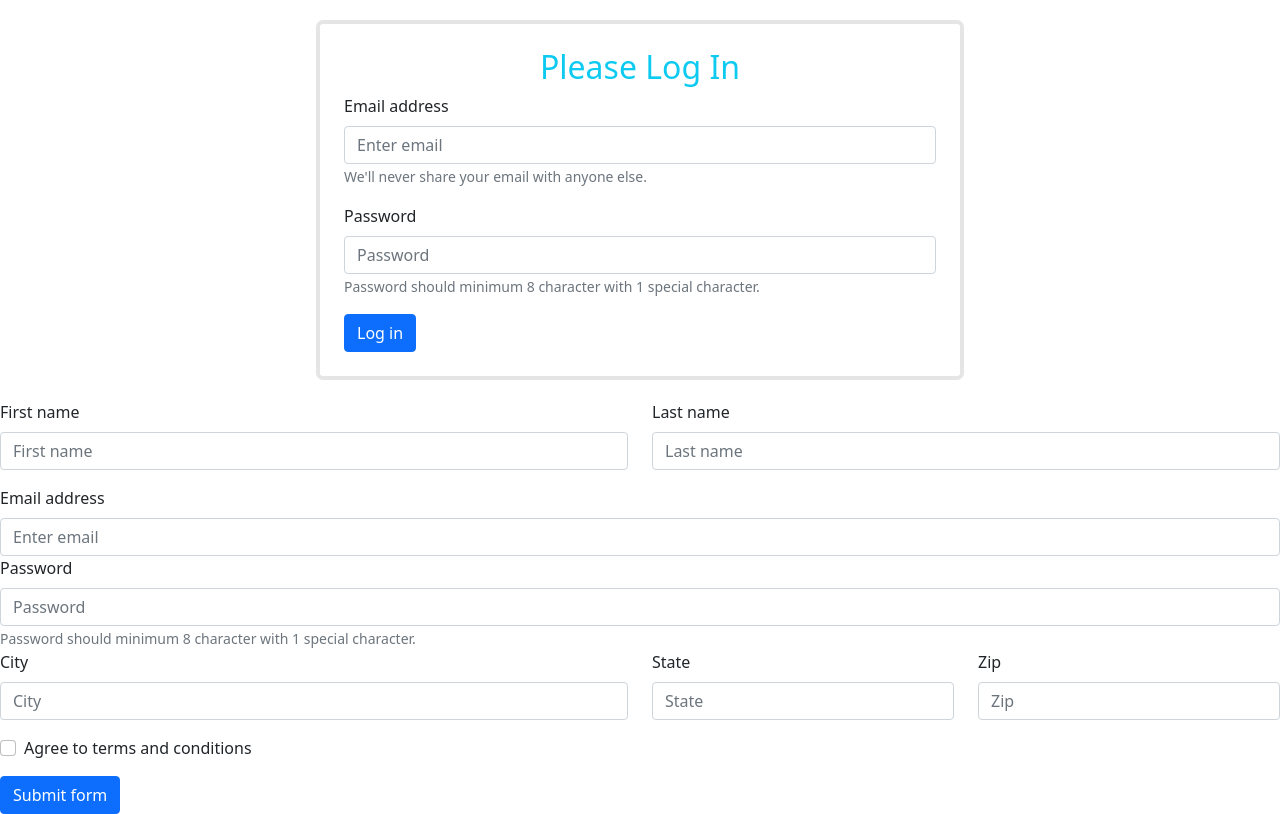
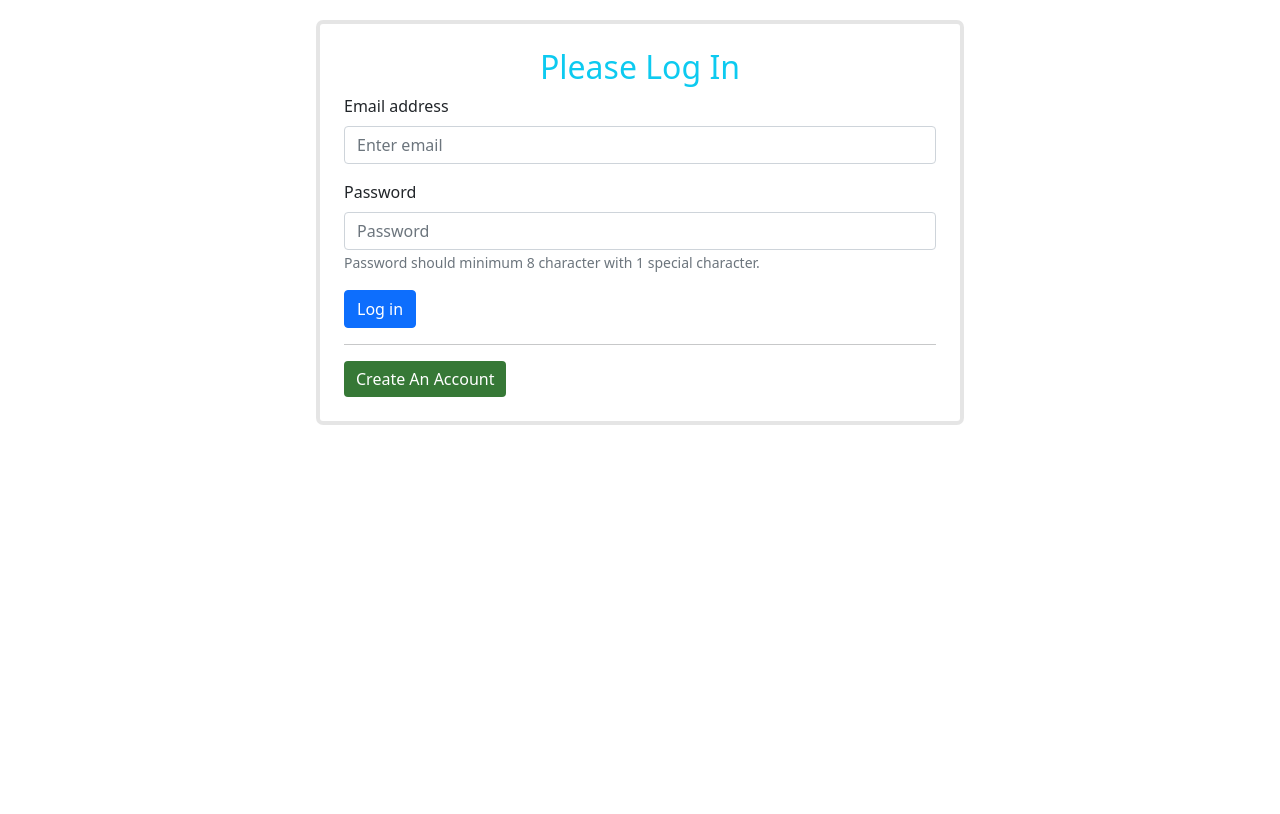
Before and after one commit to khaled39ab/email-password-auth, a React (Create React App) app: page / in a window 1280 px wide. Built offline with nearby package versions, Linux system fonts and the light colour scheme.

Commit message:
create registration form

```diff
--- a/package.json
+++ b/package.json
@@ -11,6 +11,7 @@
     "react": "^18.1.0",
     "react-bootstrap": "^2.4.0",
     "react-dom": "^18.1.0",
+    "react-router-dom": "^6.3.0",
     "react-scripts": "5.0.1",
     "web-vitals": "^2.1.4"
   },
--- a/src/App.js
+++ b/src/App.js
@@ -1,16 +1,16 @@
-import { getAuth } from "firebase/auth";
+import { Route, Routes } from "react-router-dom";
 import './App.css';
 import LogIn from "./components/LogIn/LogIn";
 import SignUp from "./components/SignUp/SignUp";
-import app from './firebase.init';
 
-
-const auth = getAuth(app);
 function App() {
   return (
     <div>
       <LogIn></LogIn>
-      <SignUp></SignUp>
+      {/* <Routes>
+        <Route path="/" element={<LogIn></LogIn>}></Route>
+        <Route path="/signUp" element={<SignUp></SignUp>}></Route>
+      </Routes> */}
     </div>
   );
 }
--- a/src/components/LogIn/LogIn.css
+++ b/src/components/LogIn/LogIn.css
@@ -2,3 +2,9 @@
     border-radius: 3px;
     box-shadow: 0px 0px 0px 4px rgba(0,0,0,0.1);
 }
+
+.create-btn{
+    color: white;
+    background-color: rgb(54, 120, 54);
+    border: 0;
+}
--- a/src/components/LogIn/LogIn.js
+++ b/src/components/LogIn/LogIn.js
@@ -3,6 +3,8 @@ import 'bootstrap/dist/css/bootstrap.min.css';
 import { Button, Form } from 'react-bootstrap';
 import './LogIn.css'
 import { createUserWithEmailAndPassword, getAuth } from 'firebase/auth';
+import { Link } from 'react-router-dom';
+import SignUp from '../SignUp/SignUp';
 
 const LogIn = () => {
     const auth = getAuth();
@@ -55,9 +57,6 @@ const LogIn = () => {
                 <Form.Group className="mb-3" controlId="formBasicEmail">
                     <Form.Label>Email address</Form.Label>
                     <Form.Control onBlur={handleEmailBlur} type="email" placeholder="Enter email" required />
-                    <Form.Text className="text-muted">
-                        We'll never share your email with anyone else.
-                    </Form.Text>
                     <Form.Control.Feedback type="invalid">
                         Please provide a valid email.
                     </Form.Control.Feedback>
@@ -77,7 +76,13 @@ const LogIn = () => {
                 <Button variant="primary" type="submit">
                     Log in
                 </Button>
+                <hr />
             </Form>
+            {/* <Link to={'/signUp'}> */}
+                <Button className='create-btn mx-auto' variant="info" type="submit">
+                    Create An Account
+                </Button>
+            {/* </Link> */}
         </div>
     );
 };
--- /dev/null
+++ b/src/components/SignUp/SignUp.css
@@ -0,0 +1,5 @@
+.signUp-container{
+    border-radius: 3px;
+    box-shadow: 0px 0px 0px 4px rgba(0,0,0,0.1);
+    font-weight: 500;
+}
--- a/src/components/SignUp/SignUp.js
+++ b/src/components/SignUp/SignUp.js
@@ -1,20 +1,22 @@
 import React, { useState } from 'react';
-import { Button, Col, Form, InputGroup, Row } from 'react-bootstrap';
+import { Button, Col, Form, Row } from 'react-bootstrap';
+import './SignUp.css'
 
 const SignUp = () => {
     const [validated, setValidated] = useState(false);
 
     const handleSubmit = (event) => {
+        event.preventDefault();
         const form = event.currentTarget;
         if (form.checkValidity() === false) {
-            event.preventDefault();
             event.stopPropagation();
         }
-
+        console.log('submitted');
         setValidated(true);
     };
 
     return (
+        <div className='signUp-container w-50 p-4 m-4 mx-auto'>
             <Form noValidate validated={validated} onSubmit={handleSubmit}>
                 <Row className="mb-3">
                     <Form.Group as={Col} md="6" controlId="validationCustom01">
@@ -55,25 +57,25 @@ const SignUp = () => {
                 </Form.Group>
 
                 <Row className="mb-3">
-                <Form.Group as={Col} md="6" controlId="validationCustom03">
+                    <Form.Group as={Col} md="4" controlId="validationCustom03">
                         <Form.Label>City</Form.Label>
                         <Form.Control type="text" placeholder="City" required />
                         <Form.Control.Feedback type="invalid">
                             Please provide a valid city.
                         </Form.Control.Feedback>
                     </Form.Group>
-                <Form.Group as={Col} md="3" controlId="validationCustom04">
-                    <Form.Label>State</Form.Label>
-                    <Form.Control type="text" placeholder="State" required />
-                    <Form.Control.Feedback type="invalid">
-                        Please provide a valid state.
-                    </Form.Control.Feedback>
-                </Form.Group>
-                <Form.Group as={Col} md="3" controlId="validationCustom05">
+                    <Form.Group as={Col} md="4" controlId="validationCustom05">
                         <Form.Label>Zip</Form.Label>
                         <Form.Control type="text" placeholder="Zip" required />
                         <Form.Control.Feedback type="invalid">
                             Please provide a valid zip.
+                        </Form.Control.Feedback>
+                    </Form.Group>
+                    <Form.Group as={Col} md="4" controlId="validationCustom04">
+                        <Form.Label>Country</Form.Label>
+                        <Form.Control type="text" placeholder="Country" required />
+                        <Form.Control.Feedback type="invalid">
+                            Enter your Country name.
                         </Form.Control.Feedback>
                     </Form.Group>
                 </Row>
@@ -85,8 +87,9 @@ const SignUp = () => {
                         feedbackType="invalid"
                     />
                 </Form.Group>
-            <Button type="submit">Submit form</Button>
+                <Button type="submit">Sign Up</Button>
             </Form>
+        </div>
     );
 }
 
```
Also changed, not shown: 1 other file (tests, documents, lock files or other folders). Lines whose indentation alone changed are shown as unchanged.
